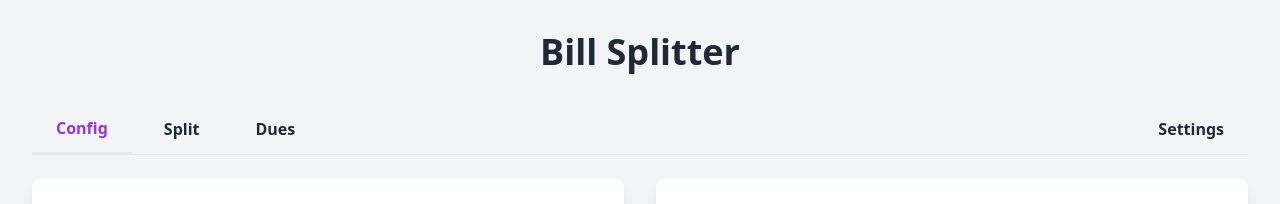
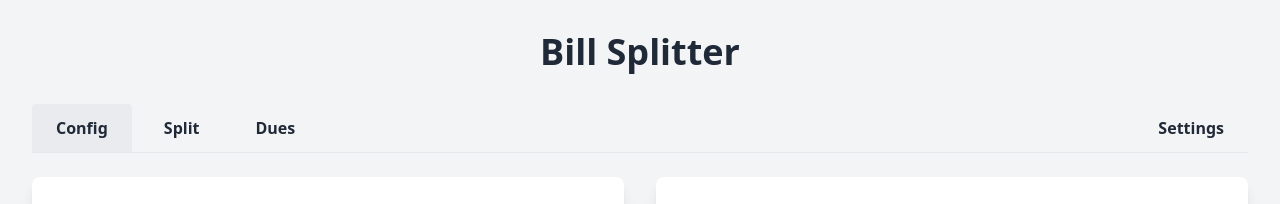
Before and after one commit to ben-fernandes/bill-splitter, a React (Vite) app: page / in a window 1280 px wide. Shown: the top 204 px of the page. Built offline with nearby package versions, Linux system fonts and the light colour scheme.

Commit message:
Updates tab styling for better UX
Refactors tab styling for a cleaner user interface.

Removes border-based active state indicator and replaces it with background color for better visual distinction and aesthetics.

```diff
--- a/src/components/Tabs.tsx
+++ b/src/components/Tabs.tsx
@@ -11,11 +11,10 @@ export function Tabs({ activeTab, onTabChange, tabs }: TabsProps) {
         <button
           key={tab.id}
           onClick={() => onTabChange(tab.id)}
-          className={`px-6 py-3 font-semibold transition-all cursor-pointer ${
-            activeTab === tab.id
-              ? 'border-b-2 border-purple-600 text-purple-600'
-              : 'text-gray-600 hover:text-gray-800'
-          } ${index === tabs.length - 1 ? 'ml-auto' : ''}`}
+          className={`px-6 py-3 font-semibold transition-all cursor-pointer rounded-t text-gray-600 hover:text-gray-800 ${
+            index === tabs.length - 1 ? 'ml-auto' : ''
+          }`}
+          style={activeTab === tab.id ? { backgroundColor: 'rgba(209, 213, 219, 0.3)' } : undefined}
         >
           {tab.label}
         </button>
```
